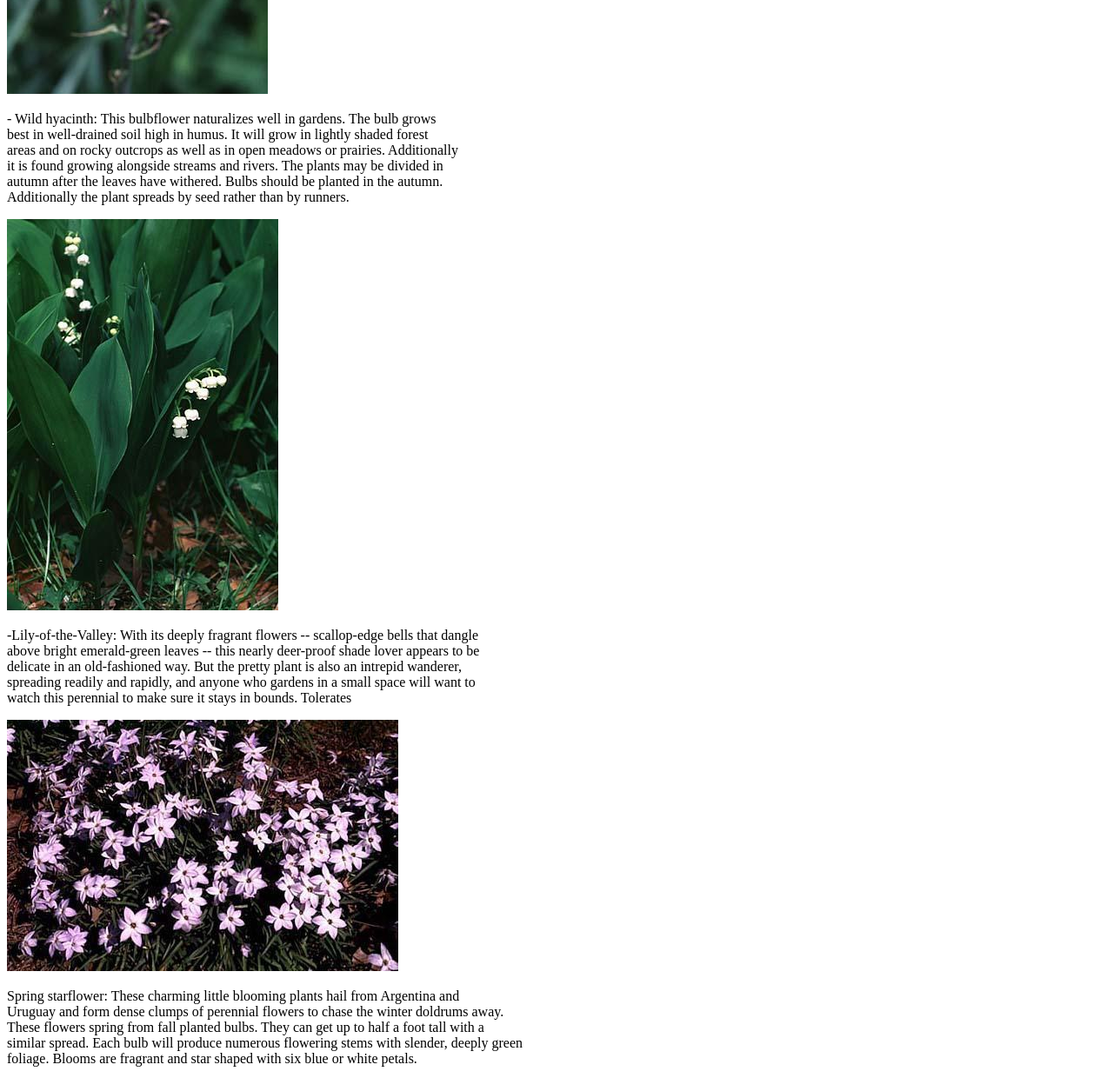
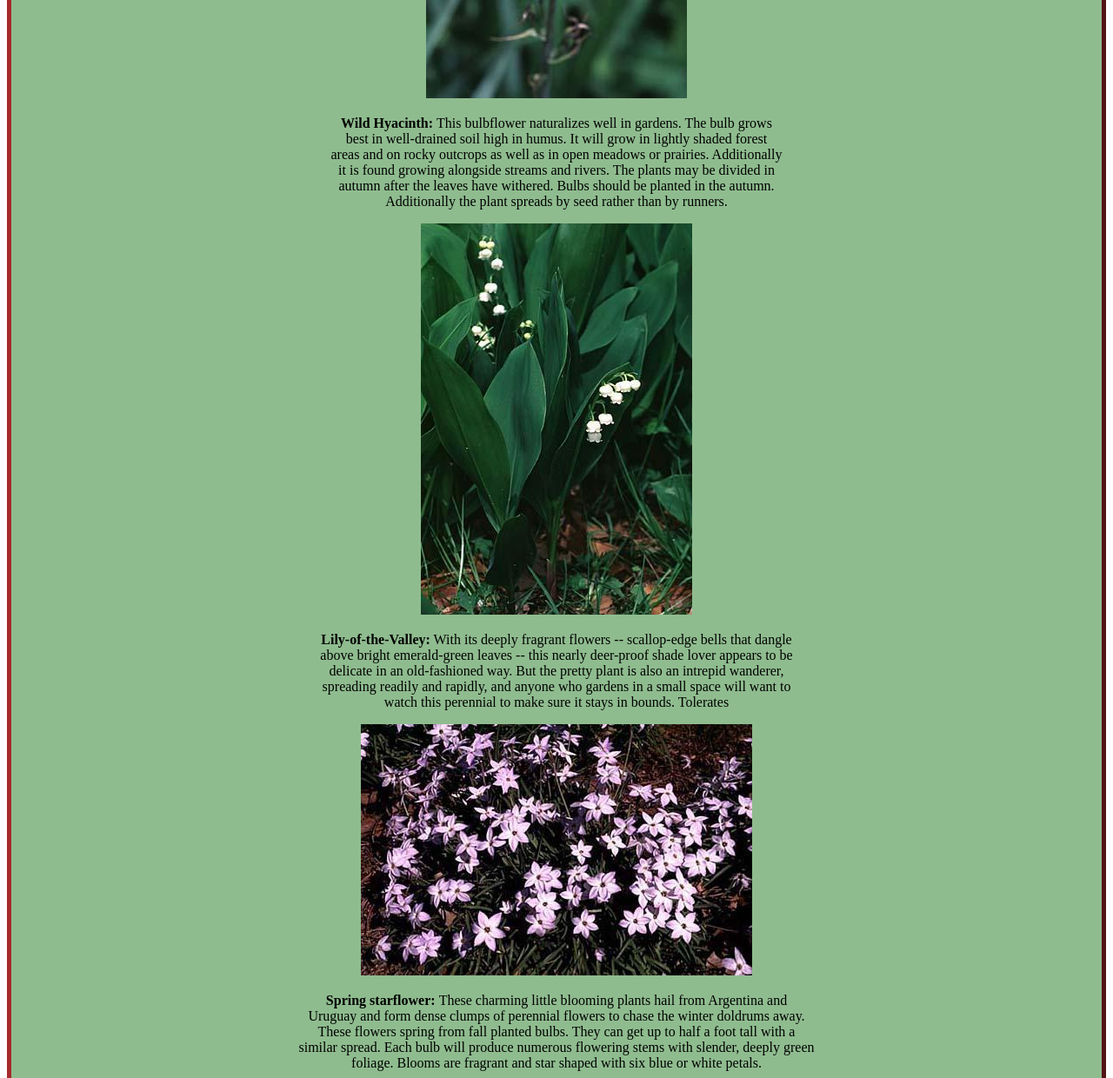
Before and after one commit to momentum-morehouse/small-business-website-cynwachi, a plain HTML site: page in-stock.html in a window 1280 px wide. Shown: the part 440-1680 px from the top of the page at 87% size. Drawn offline with Linux system fonts and the light colour scheme.

Commit message:
In Stock Background

```diff
--- a/in-stock.html
+++ b/in-stock.html
@@ -9,6 +9,18 @@
             color:darkgoldenrod
         }
         </style>
+
+    <style>
+        .InStock {
+            border: 5px outset brown;
+            background-color: darkseagreen;
+            text-align:center
+
+        }
+    </style>
+
+
+
 </head>
 <body>
 
@@ -23,9 +35,10 @@
         </a>
     </div>
 
+    <div class="InStock">
         <img src="starter_files/images/wild-hyacinth.jpg" alt="Wild Hyacinth">
 
-      <p>- Wild hyacinth: This bulbflower naturalizes well in gardens. The bulb grows </br>
+        <p> <strong> Wild Hyacinth: </strong>This bulbflower naturalizes well in gardens. The bulb grows </br>
             best in well-drained soil high in humus. It will grow in lightly shaded forest</br>
              areas and on rocky outcrops as well as in open meadows or prairies. Additionally</br>
               it is found growing alongside streams and rivers. The plants may be divided in </br>
@@ -34,7 +47,7 @@
 
           <img src="starter_files/images/lily-of-the-valley.jpg" alt="Lily of the valley">
 
-        <p> -Lily-of-the-Valley: With its deeply fragrant flowers -- scallop-edge bells that dangle </br>
+          <p> <strong> Lily-of-the-Valley:</strong> With its deeply fragrant flowers -- scallop-edge bells that dangle </br>
               above bright emerald-green leaves -- this nearly deer-proof shade lover appears to be </br>
               delicate in an old-fashioned way. But the pretty plant is also an intrepid wanderer,</br>
                spreading readily and rapidly, and anyone who gardens in a small space will want to </br>
@@ -42,7 +55,7 @@
 
 
               <img src="starter_files/images/spring-starflower.jpg" alt="Spring Starflower ">
-            <p> Spring starflower: These charming little blooming plants hail from Argentina and </br>
+              <p> <strong> Spring starflower: </strong>These charming little blooming plants hail from Argentina and </br>
                   Uruguay and form dense clumps of perennial flowers to chase the winter doldrums away. </br>
                   These flowers spring from fall planted bulbs. They can get up to half a foot tall with a </br>
                   similar spread. Each bulb will produce numerous flowering stems with slender, deeply green</br>
@@ -50,15 +63,19 @@
 
 
                    <img src="starter_files/images/tulips.jpg" alt="Lily of the valley">
-            <P> Tulips: We have a wide variety of tulips in many colors. Plant tulip bulbs in the fall, </br>
+              <P> <strong> Tulips: </strong>We have a wide variety of tulips in many colors. Plant tulip bulbs in the fall, </br>
                    6 to 8 weeks before a hard frost is expected and when soils are below 60 degrees F. </P>
 
                    <img src="starter_files/images/persian-buttercup.jpg" alt="Persian Buttercup">
 
-                <p> Persian buttercup: This species of buttercup can get up to 2 feet tall and has large </br>
+                  <p> <strong> Persian buttercup: </strong>This species of buttercup can get up to 2 feet tall and has large </br>
                    showy blooms in a variety of colors from May to June. Persian buttercups are most </br>
                    commonly grown from tubers planted in the beginning of spring. Each plant will produce</br>
                     up to 70 blooms in a season. Good for cooler weather; can tolerate light frost.</p>
+    </div>
+
+
+
 
 
 </body>
```
Lines whose indentation alone changed are shown as unchanged.
